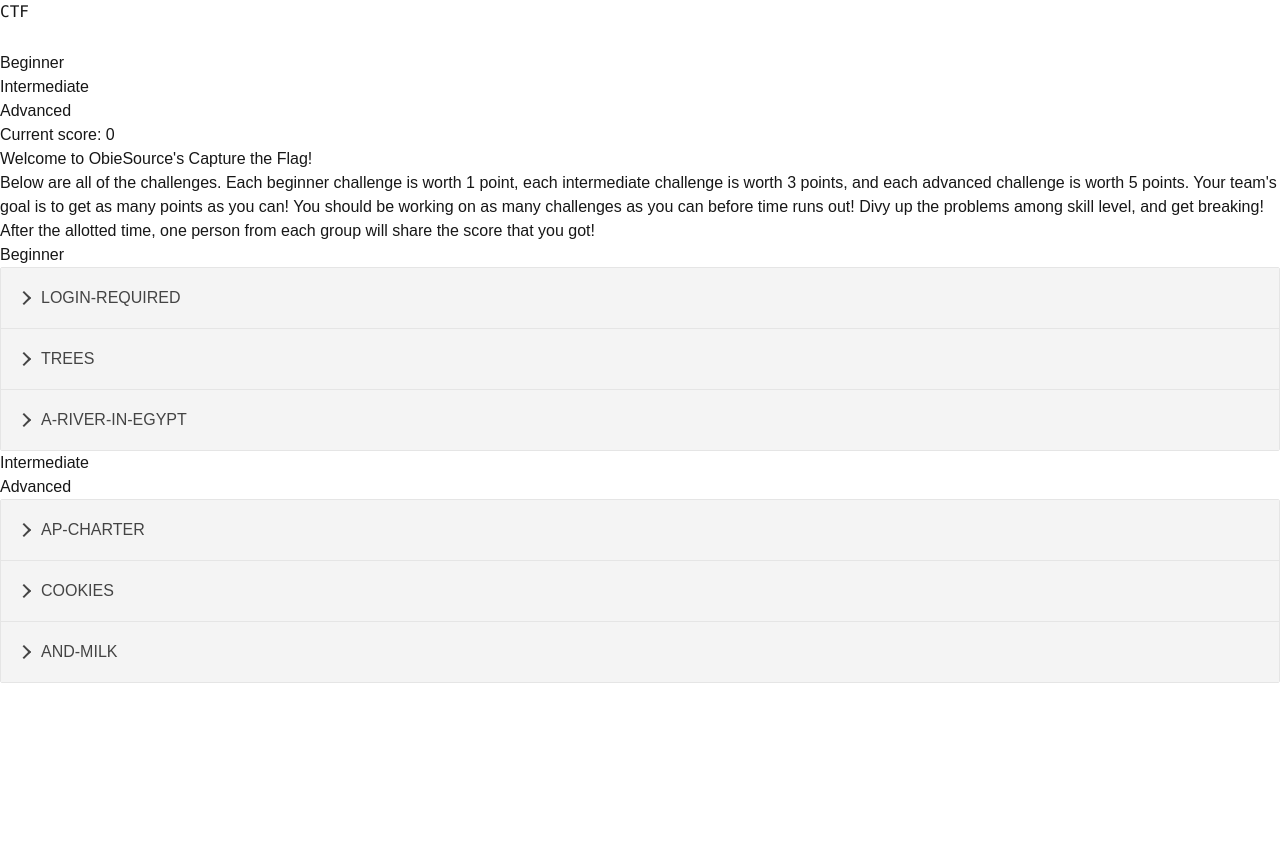
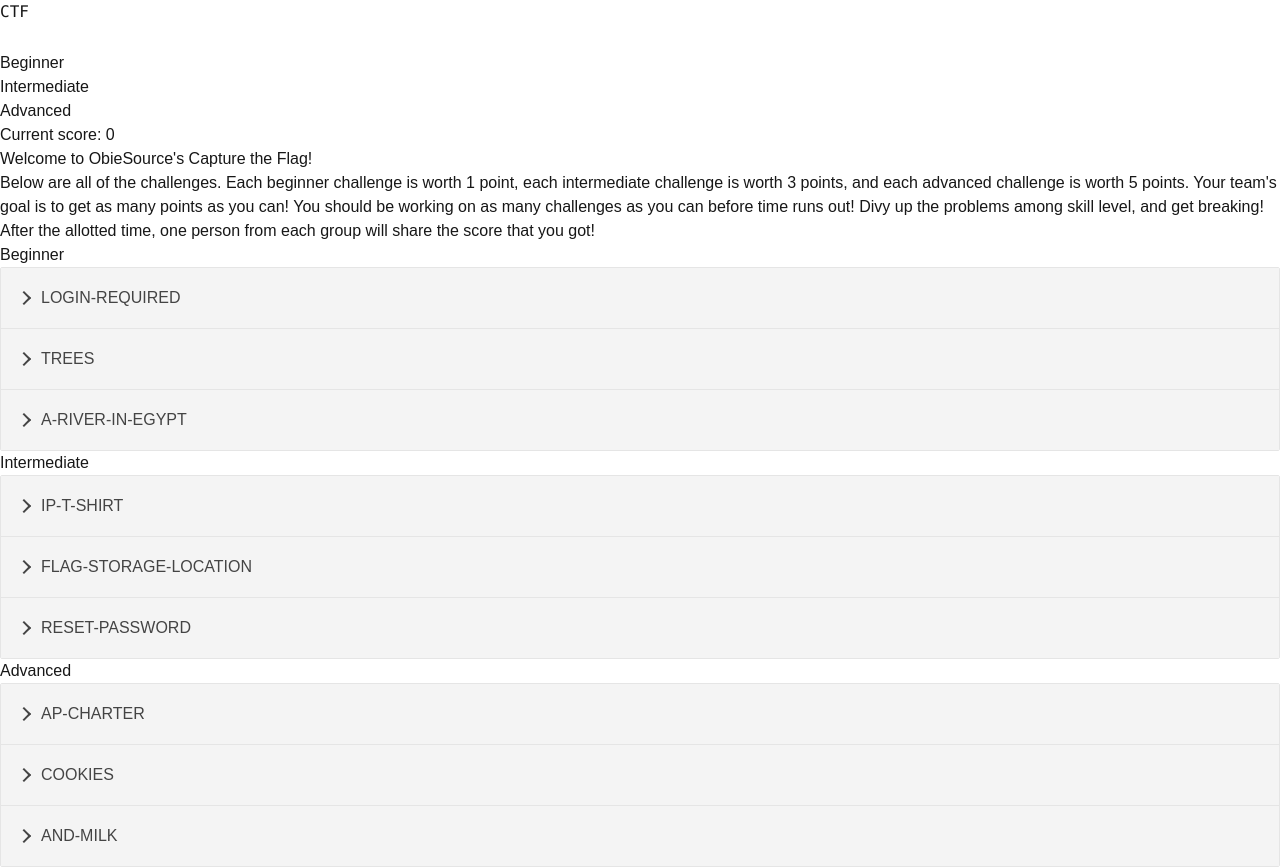
Before and after one commit to ObieSource/capturetheflag, a Next.js app: page / in a window 1280 px wide. Before the commit the page ends 800 px from the top, so only its background shows below. Built offline with nearby package versions, Linux system fonts and the light colour scheme; no server answers.

Commit message:
fix accordion

```diff
--- a/src/app/page.tsx
+++ b/src/app/page.tsx
@@ -55,7 +55,7 @@ export default function Home() {
       </SimpleAccordion>
 
       <h1 className="font-bold text-xl pt-10" id="intermediate">Intermediate</h1>
-      <SimpleAccordion headers={["IP-T-SHIRT", "FLAG-STORAGE-LOCATION"]} allowMultipleExpanded allowZeroExpanded>
+      <SimpleAccordion headers={["IP-T-SHIRT", "FLAG-STORAGE-LOCATION", "RESET-PASSWORD"]} allowMultipleExpanded allowZeroExpanded>
         <div>
           <p className="pt-5">
             In this challenge, you'll get to view the magnificent CS department T-shirt
```
